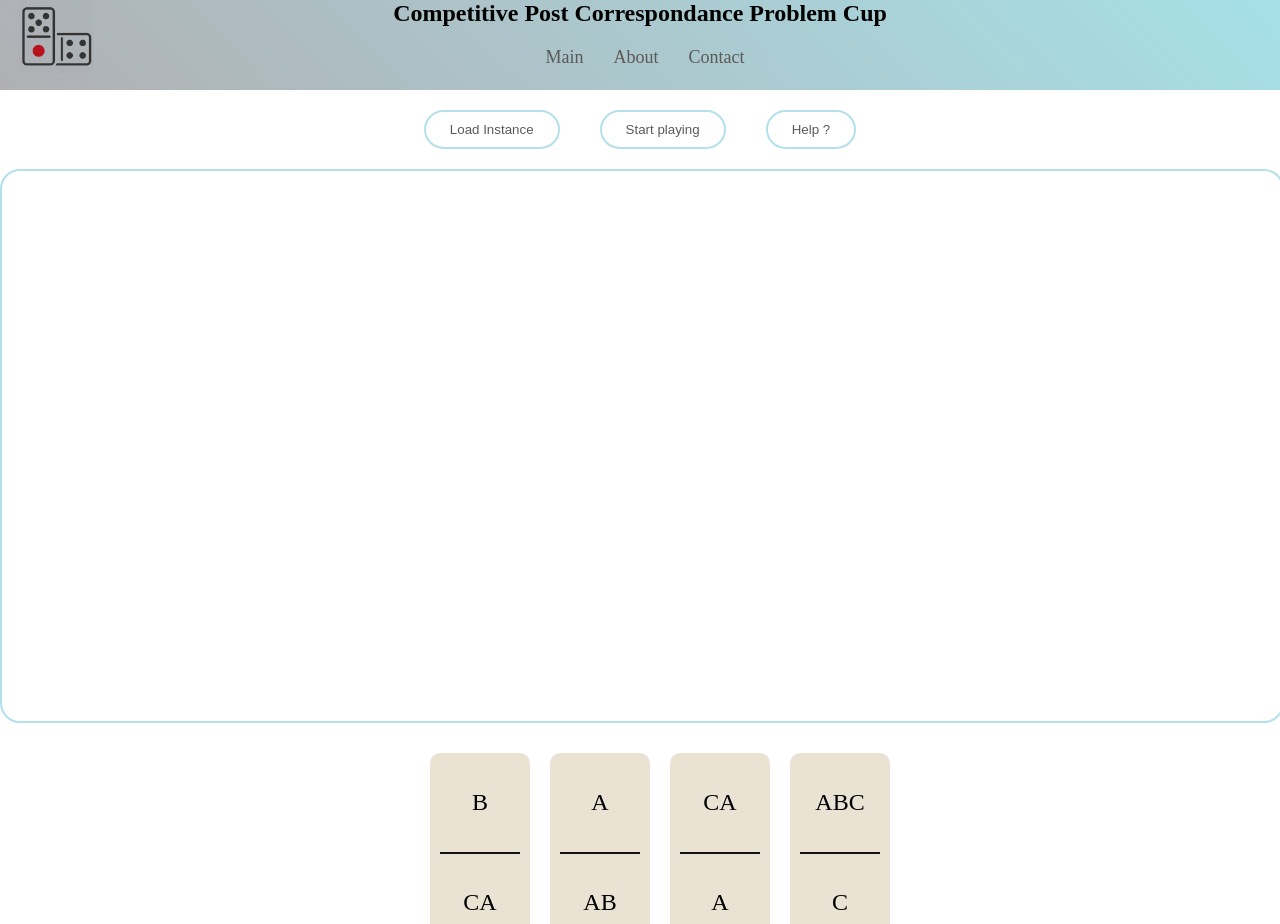
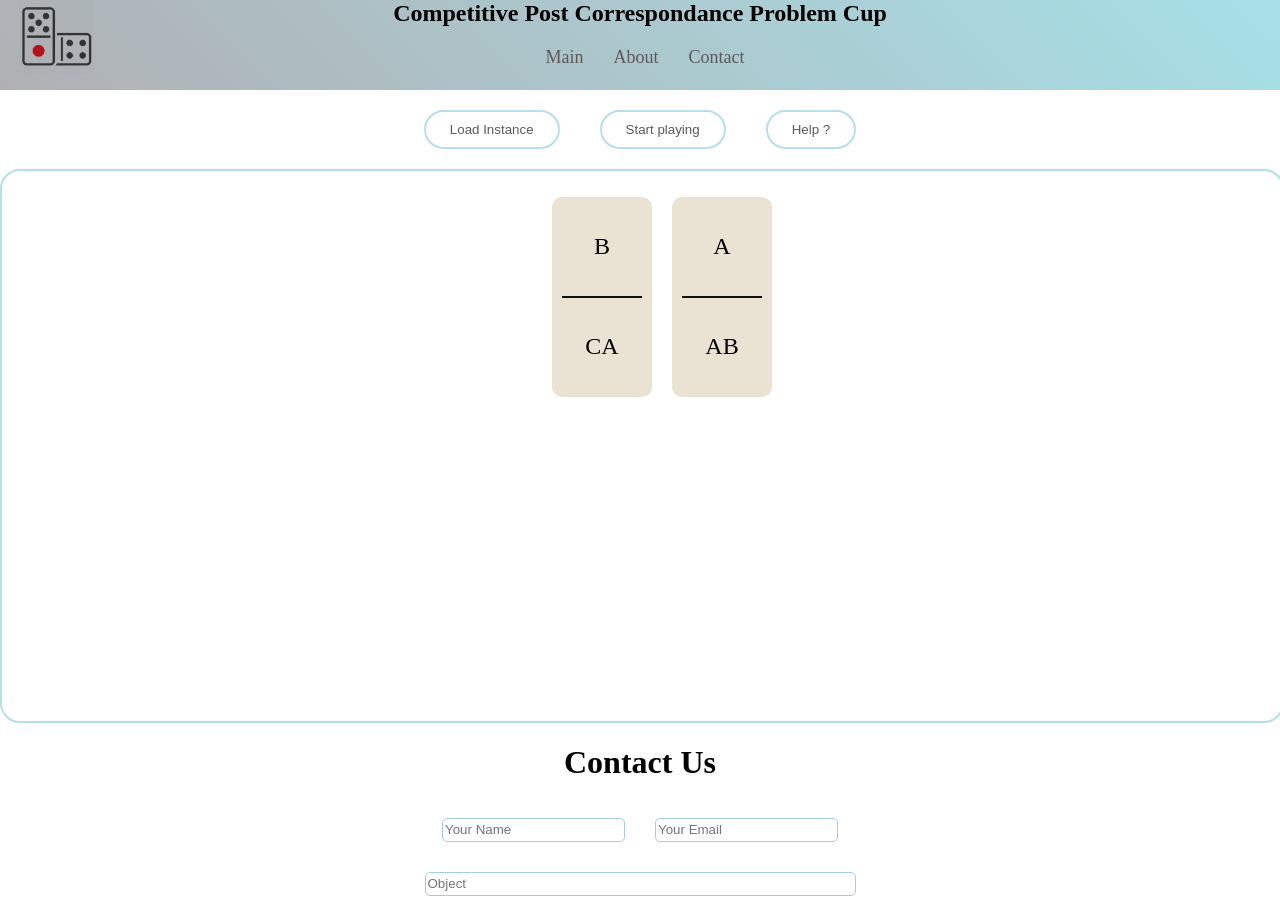
Before and after one commit to bperraud/post_corresponding_problem, a React (Create React App) app in the folder src/: page / in a window 1280 px wide. Shown: the top 924 px of the page. Built offline with nearby package versions, Linux system fonts and the light colour scheme.

Commit message:
components refactoring, add Solution class

```diff
--- a/src/src/App.js
+++ b/src/src/App.js
@@ -6,60 +6,12 @@ import Domino from './components/Domino';
 import Navbar from './components/Navbar'
 import ContactForm from './components/ContactForm'
 import GameBoard from './components/GameBoard';
+import Solution from './components/Solution';
 
-const finalElements = [
-  {
-    id: '0',
-    topText: 'B',
-    bottomText: 'CA'
-  },
-  {
-    id: '1',
-    topText: 'A',
-    bottomText: 'AB'
-  },
-  {
-    id: '2',
-    topText: 'CA',
-    bottomText: 'A'
-  },
-  {
-    id: '3',
-    topText: 'ABC',
-    bottomText: 'C'
-  }
-]
 
-function App() {
-  const [elements, updateElements] = useState(finalElements);
+class App extends React.Component {
 
-  function handleOnDragEnd(result) {
-    if (!result.destination) return;
-
-    const items = Array.from(elements);
-    const [reorderedItem] = items.splice(result.source.index, 1);
-    items.splice(result.destination.index, 0, reorderedItem);
-
-    updateElements(items);
-  }
-
-  const handleClick = (e, index) => {
-    switch (e.detail) {
-      case 1:
-        console.log("1 click ");
-        break;
-      case 2:
-        const items = Array.from(elements);
-        console.log(items.length);
-        const item = items[index];
-        items.splice(index, 0, { ...item, id: uuidv4() });
-        updateElements(items);
-        break;
-      default:
-        return;
-    }
-  };
-
+  render(){
     return (
       <div className="App">
         <div className='Header'>
@@ -67,34 +19,12 @@ function App() {
           <GameBoard/>
         </div>
         <div id='game'>
-        <DragDropContext onDragEnd={handleOnDragEnd}>
-            <Droppable droppableId="elements" direction='horizontal'>
-              {(provided) => (
-                <ul className="elements" {...provided.droppableProps} ref={provided.innerRef}>
-                  {elements.map(({id, topText, bottomText}, index) => {
-                    return (
-                      <Draggable key={id} draggableId={id} index={index}>
-                        {(provided) => (
-                          <li
-                            ref={provided.innerRef}
-                            {...provided.draggableProps}
-                            {...provided.dragHandleProps}
-                            onClick={(e) => handleClick(e, index)}>
-                            <Domino topText={topText} bottomText={bottomText}></Domino>
-                          </li>
-                        )}
-                      </Draggable>
-                    );
-                  })}
-                  {provided.placeholder}
-                </ul>
-              )}
-            </Droppable>
-          </DragDropContext>
         </div>
         <ContactForm/>
       </div>
     );
   }
+}
+
 
 export default App;
--- a/src/src/components/Game.js
+++ b/src/src/components/Game.js
@@ -21,6 +21,8 @@ class Game {
 
 
 
+
+
     render(){
         return (
             <div>
--- a/src/src/components/GameBoard.js
+++ b/src/src/components/GameBoard.js
@@ -1,6 +1,7 @@
 import React, { Component } from 'react';
 import './GameBoard.css'
 import HelpPopup from './HelpPopup';
+import Solution from './Solution';
 
 class GameBoard extends React.Component{
     constructor(props){
@@ -26,8 +27,15 @@ class GameBoard extends React.Component{
                     {this.state.helpButtonPopUp &&
                     <HelpPopup setTrigger={this.setTrigger} text={"text test"}/>
                     }
-                    <div className='rectangle'></div>
+                    <div className='rectangle'>
+                    <Solution/>
+                    </div>
                     <br></br>
+
+                </div>
+
+                <div>
+
                 </div>
             </main>
 
--- /dev/null
+++ b/src/src/components/Solution.js
@@ -0,0 +1,91 @@
+import { v4 as uuidv4 } from 'uuid';
+import {DragDropContext, Droppable, Draggable} from 'react-beautiful-dnd'
+import React, { useState } from 'react';
+import Domino from './Domino';
+
+
+
+
+class Solution extends React.Component{
+    constructor(props){
+        super(props);
+        this.state = {
+                elements : [
+                    {
+                        id: '0',
+                        topText: 'B',
+                        bottomText: 'CA'
+                    },
+                    {
+                        id: '1',
+                        topText: 'A',
+                        bottomText: 'AB'
+                    }
+                ]
+            }
+    }
+
+    handleOnDragEnd = (result) => {
+        if (!result.destination) return;
+        const items = Array.from(this.state.elements);
+        const [reorderedItem] = items.splice(result.source.index, 1);
+        items.splice(result.destination.index, 0, reorderedItem);
+        this.setState({elements : items});
+        console.log(items);
+        console.log(this.state.elements);
+      }
+
+    handleClick = (e, index) => {
+        switch (e.detail) {
+          case 1:
+            console.log("1 click ");
+            break;
+          case 2:
+            const items = Array.from(this.state.elements);
+            console.log(items.length);
+            const item = items[index];
+            items.splice(index, 0, { ...item, id: uuidv4() });
+            this.setState({elements : items})
+            break;
+          default:
+            return;
+        }
+      };
+
+    render(){
+        return (
+            <div>
+                <div id='game'>
+                    <DragDropContext onDragEnd={this.handleOnDragEnd}>
+                        <Droppable droppableId="elements" direction='horizontal'>
+                        {(provided) => (
+                            <ul className="elements" {...provided.droppableProps} ref={provided.innerRef}>
+                            {this.state.elements.map(({id, topText, bottomText}, index) => {
+                                return (
+                                <Draggable key={id} draggableId={id} index={index}>
+                                    {(provided) => (
+                                    <li
+                                        ref={provided.innerRef}
+                                        {...provided.draggableProps}
+                                        {...provided.dragHandleProps}
+                                        onClick={(e) => this.handleClick(e, index)}>
+                                        <Domino topText={topText} bottomText={bottomText}></Domino>
+                                    </li>
+                                    )}
+                                </Draggable>
+                                );
+                            })}
+                            {provided.placeholder}
+                            </ul>
+                        )}
+                        </Droppable>
+                    </DragDropContext>
+                </div>
+            </div>
+        );
+
+    }
+}
+
+
+export default Solution
```
Also changed, not shown: src/src/components/Instance.js (added, +25 -0 lines). Lines whose indentation alone changed are shown as unchanged.
